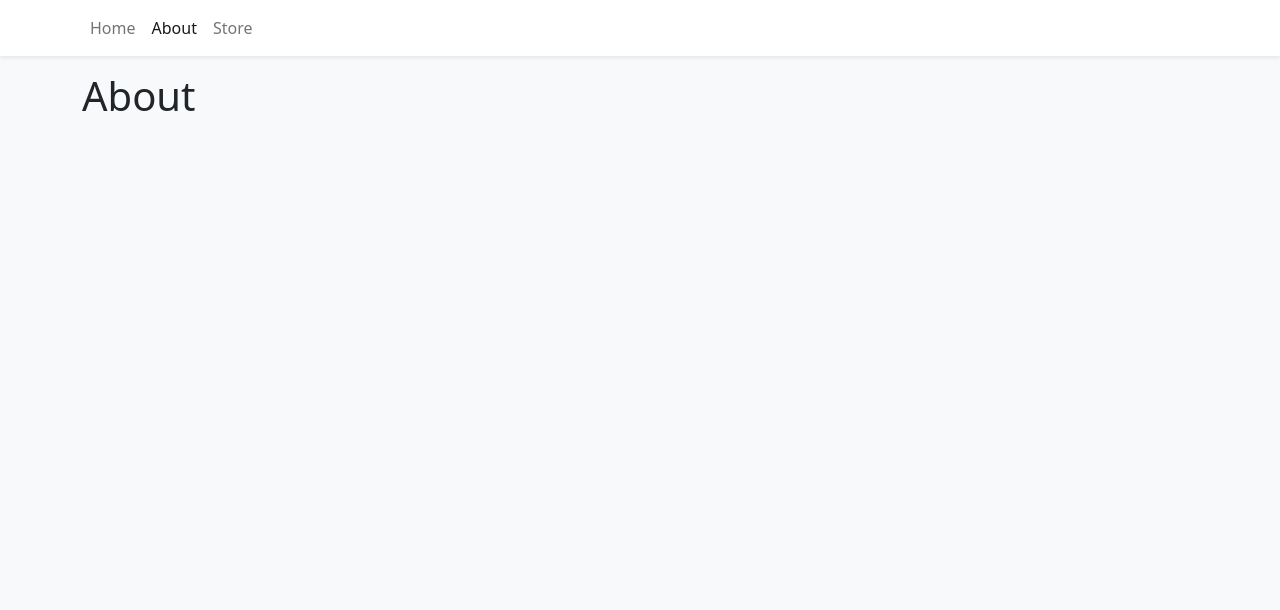
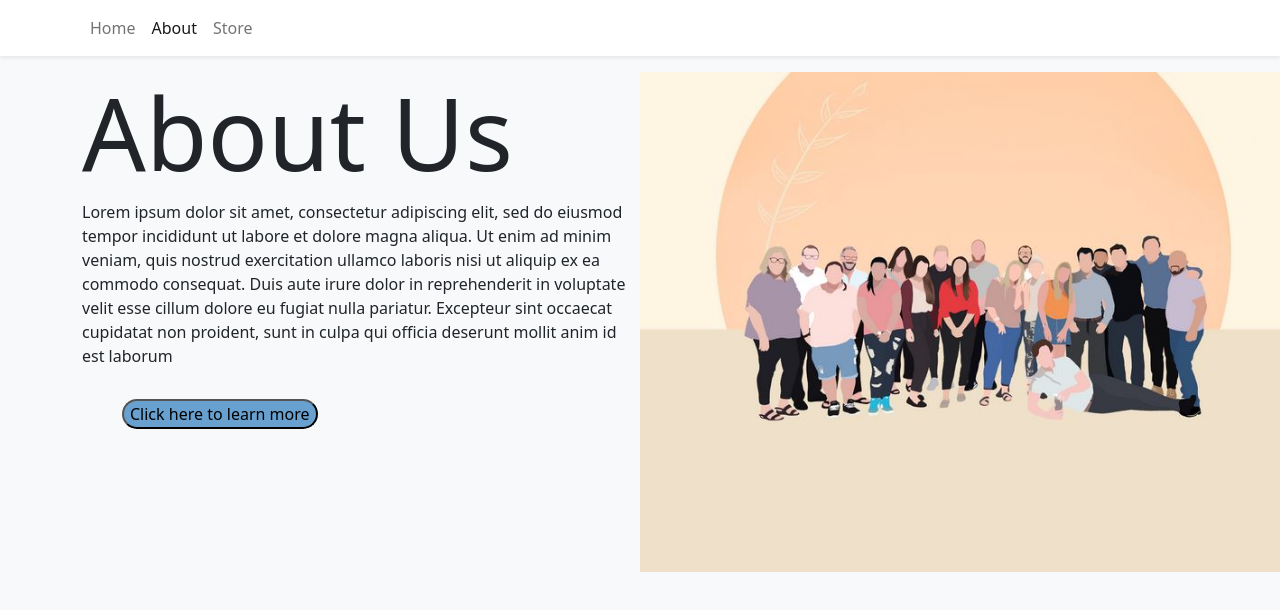
Before and after one commit to andrew-ho7705/Shopping-Cart, a React (Vite) app: page /about in a window 1280 px wide. Shown: the top 610 px of the page. Built offline with nearby package versions, Linux system fonts and the light colour scheme.

Commit message:
Updated about page

```diff
--- a/src/pages/About.tsx
+++ b/src/pages/About.tsx
@@ -1,3 +1,42 @@
 export function About() {
-    return <h1>About</h1>
+    return(
+        <>
+        <div style={{display: "flex"}}>
+            <div className="text" style={{textAlign: "left"}}>
+                <h1 style={{fontSize: "100px"}}>About Us</h1>
+                <p>Lorem ipsum dolor sit amet, consectetur adipiscing elit,
+                sed do eiusmod tempor incididunt ut labore et dolore magna aliqua. Ut enim ad
+                minim veniam, quis nostrud exercitation ullamco laboris nisi ut aliquip ex ea
+                commodo consequat. Duis aute irure dolor in reprehenderit in voluptate velit
+                esse cillum dolore eu fugiat nulla pariatur. Excepteur sint occaecat cupidatat
+                non proident, sunt in culpa qui officia deserunt mollit anim id est laborum</p>
+                <a href="https://google.com" target="_blank">
+                    <button style={{
+                    borderRadius: "15px",
+                    borderColor: "black",
+                    backgroundColor: "#68a0cf",
+                    marginLeft: 40,
+                    marginTop: 15,
+                    }}
+                    >
+                        Click here to learn more
+                    </button>
+                </a>
+            </div>
+            <div className="image" style={{
+                display: "block",
+                marginLeft: "auto",
+                marginRight: "auto",
+                width: "50%"}}
+            >
+                <img src="./imgs/people.jpeg" style={{
+                    width: "650px",
+                    height: "500px",
+                    display: "flex",
+                    marginRight: "20px"
+                }}/>
+            </div>
+        </div>
+        </>
+    )
 }
```
Also changed, not shown: public/imgs/people.jpeg (added).
